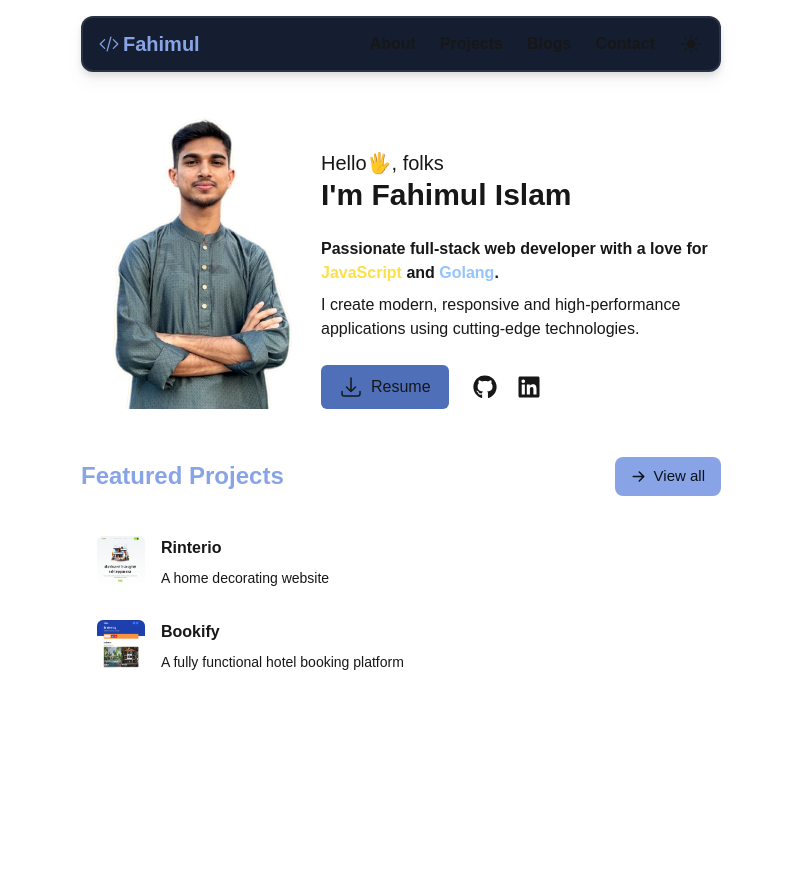
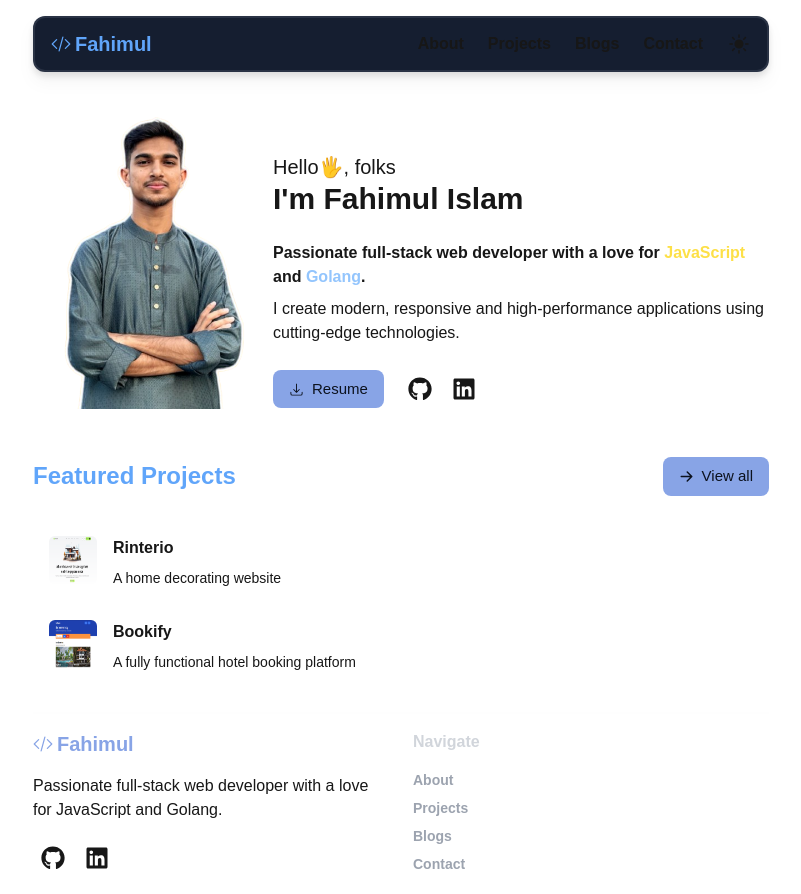
Before and after one commit to Fahim047/fifolio, a Next.js app: page / in a window 1280 px wide. Shown: the whole page, without its empty margins (239-1040 px from the left). Before the commit the page ends 800 px from the top, so only its background shows below. Built offline with nearby package versions, Linux system fonts and the light colour scheme.

Commit message:
✅ Added Footer Section

```diff
--- a/app/globals.css
+++ b/app/globals.css
@@ -10,6 +10,7 @@
 @media (prefers-color-scheme: dark) {
 	:root {
 		--background: #0c121e;
+		/* --background: rgb(30, 23, 16); */
 		--foreground: #ededed;
 	}
 }
--- a/app/layout.tsx
+++ b/app/layout.tsx
@@ -2,6 +2,7 @@ import type { Metadata } from 'next';
 import localFont from 'next/font/local';
 import './globals.css';
 import Navbar from '../components/Navbar';
+import Footer from '@/components/Footer';
 
 const geistSans = localFont({
 	src: './fonts/GeistVF.woff',
@@ -30,11 +31,14 @@ export default function RootLayout({
 			<body
 				className={`${geistSans.variable} ${geistMono.variable} antialiased`}
 			>
-				<div className="max-w-2xl mx-auto px-4">
+				<div className="max-w-3xl mx-auto px-4">
 					<header className="mt-4">
 						<Navbar />
 					</header>
 					<main className="mt-4">{children}</main>
+					<footer>
+						<Footer />
+					</footer>
 				</div>
 			</body>
 		</html>
--- a/components/Banner.tsx
+++ b/components/Banner.tsx
@@ -1,5 +1,5 @@
-import { FaGithub, FaLinkedin } from 'react-icons/fa';
 import { HiArrowDownTray } from 'react-icons/hi2';
+import SocialLinks from './SocialLinks';
 const Banner = () => {
 	return (
 		<section>
@@ -27,36 +27,15 @@ const Banner = () => {
 					</div>
 					<div className="flex flex-col md:flex-row md:items-center gap-4">
 						<a
-							className="px-4 py-2 rounded-md border-2 border-transparent bg-[#4f6fb9] hover:bg-transparent hover:border-[#88a4e6] flex items-center justify-center gap-2 duration-300"
+							className="bg-[#88a4e6] hover:bg-[#afc2ef] duration-300 px-4 py-2 rounded-lg text-[15px] text-[#0C121e] font-medium flex items-center justify-center gap-2"
 							href="/about"
 						>
-							<span className="text-2xl">
+							<span>
 								<HiArrowDownTray />
 							</span>
 							<span>Resume</span>
 						</a>
-						<ul className="flex items-center gap-1">
-							<li>
-								<a
-									href="/"
-									className="flex items-center justify-center p-2 rounded-full hover:bg-green-900 duration-300"
-								>
-									<span className="text-2xl">
-										<FaGithub />
-									</span>
-								</a>
-							</li>
-							<li>
-								<a
-									href="/"
-									className="flex items-center justify-center p-2 rounded-full hover:bg-blue-900 duration-300"
-								>
-									<span className="text-2xl">
-										<FaLinkedin />
-									</span>
-								</a>
-							</li>
-						</ul>
+						<SocialLinks />
 					</div>
 				</div>
 			</div>
--- a/components/FeaturedProjects.tsx
+++ b/components/FeaturedProjects.tsx
@@ -4,7 +4,7 @@ const FeaturedProjects = () => {
 	return (
 		<section className="mt-12">
 			<div className="flex flex-wrap gap-4 justify-between items-center">
-				<h2 className="text-2xl font-bold text-[#88A4E6]">Featured Projects</h2>
+				<h2 className="text-2xl font-bold text-blue-400">Featured Projects</h2>
 				<Link
 					href="/projects"
 					className="bg-[#88a4e6] hover:bg-[#afc2ef] duration-300 px-4 py-2 rounded-lg text-[15px] text-[#0C121e] font-medium flex items-center justify-center gap-2"
--- /dev/null
+++ b/components/Footer.tsx
@@ -0,0 +1,68 @@
+import Link from 'next/link';
+import { FaGithub, FaLinkedin } from 'react-icons/fa';
+import { HiCodeBracket } from 'react-icons/hi2';
+import SocialLinks from './SocialLinks';
+
+const Footer = () => {
+	return (
+		<>
+			<div className="py-4 border-t-2 border-gray-100/10 grid md:grid-cols-2  gap-6">
+				<div className="space-y-4">
+					<Link
+						href="/"
+						className="text-xl font-bold text-[#88a4e6] flex items-center  gap-1"
+					>
+						<span>
+							<HiCodeBracket />
+						</span>
+						Fahimul
+					</Link>
+					<p className="leading-6">
+						Passionate full-stack web developer with a love for JavaScript and
+						Golang.
+					</p>
+					<SocialLinks />
+				</div>
+				<div>
+					<h4 className="font-bold mb-4 text-gray-300">Navigate</h4>
+					<ul className="font-bold text-gray-400 text-sm space-y-2">
+						<li>
+							<Link
+								href="/about"
+								className="hover:text-[#88a4e6] hover:underline duration-300"
+							>
+								About
+							</Link>
+						</li>
+						<li>
+							<Link
+								href="/projects"
+								className="hover:text-[#88a4e6] duration-300 hover:underline"
+							>
+								Projects
+							</Link>
+						</li>
+						<li>
+							<Link
+								href="/blogs"
+								className="hover:text-[#88a4e6] duration-300 hover:underline"
+							>
+								Blogs
+							</Link>
+						</li>
+						<li>
+							<Link
+								href="/contact"
+								className="hover:text-[#88a4e6] duration-300 hover:underline"
+							>
+								Contact
+							</Link>
+						</li>
+					</ul>
+				</div>
+			</div>
+		</>
+	);
+};
+
+export default Footer;
--- a/components/Navbar.tsx
+++ b/components/Navbar.tsx
@@ -2,10 +2,13 @@ import Link from 'next/link';
 import { HiCodeBracket, HiSun, HiMoon } from 'react-icons/hi2';
 const Navbar = () => {
 	return (
-		<nav className="px-2 py-1 md:px-4 md:py-3 bg-[#151e30] border-2  border-blue-100/10 drop-shadow-lg rounded-xl flex justify-between items-center">
+		<nav
+			className="sticky top-0 px-2 py-1 md:px-4 md:py-3 bg-[#151e30]
+		 border-2 border-blue-100/10 drop-shadow-lg rounded-xl flex justify-between items-center"
+		>
 			<Link
 				href="/"
-				className="text-xl font-bold text-[#88a4e6] flex items-center justify-center gap-1"
+				className="text-xl font-bold text-blue-400 flex items-center justify-center gap-1"
 				aria-label="Fahimul homepage"
 			>
 				<span>
--- /dev/null
+++ b/components/SocialLinks.tsx
@@ -0,0 +1,30 @@
+import { FaGithub, FaLinkedin } from 'react-icons/fa';
+
+const SocialLinks = () => {
+	return (
+		<ul className="flex items-center gap-1">
+			<li>
+				<a
+					href="/"
+					className="flex items-center justify-center p-2 rounded-full hover:bg-green-900 duration-300"
+				>
+					<span className="text-2xl">
+						<FaGithub />
+					</span>
+				</a>
+			</li>
+			<li>
+				<a
+					href="/"
+					className="flex items-center justify-center p-2 rounded-full hover:bg-blue-900 duration-300"
+				>
+					<span className="text-2xl">
+						<FaLinkedin />
+					</span>
+				</a>
+			</li>
+		</ul>
+	);
+};
+
+export default SocialLinks;
```
